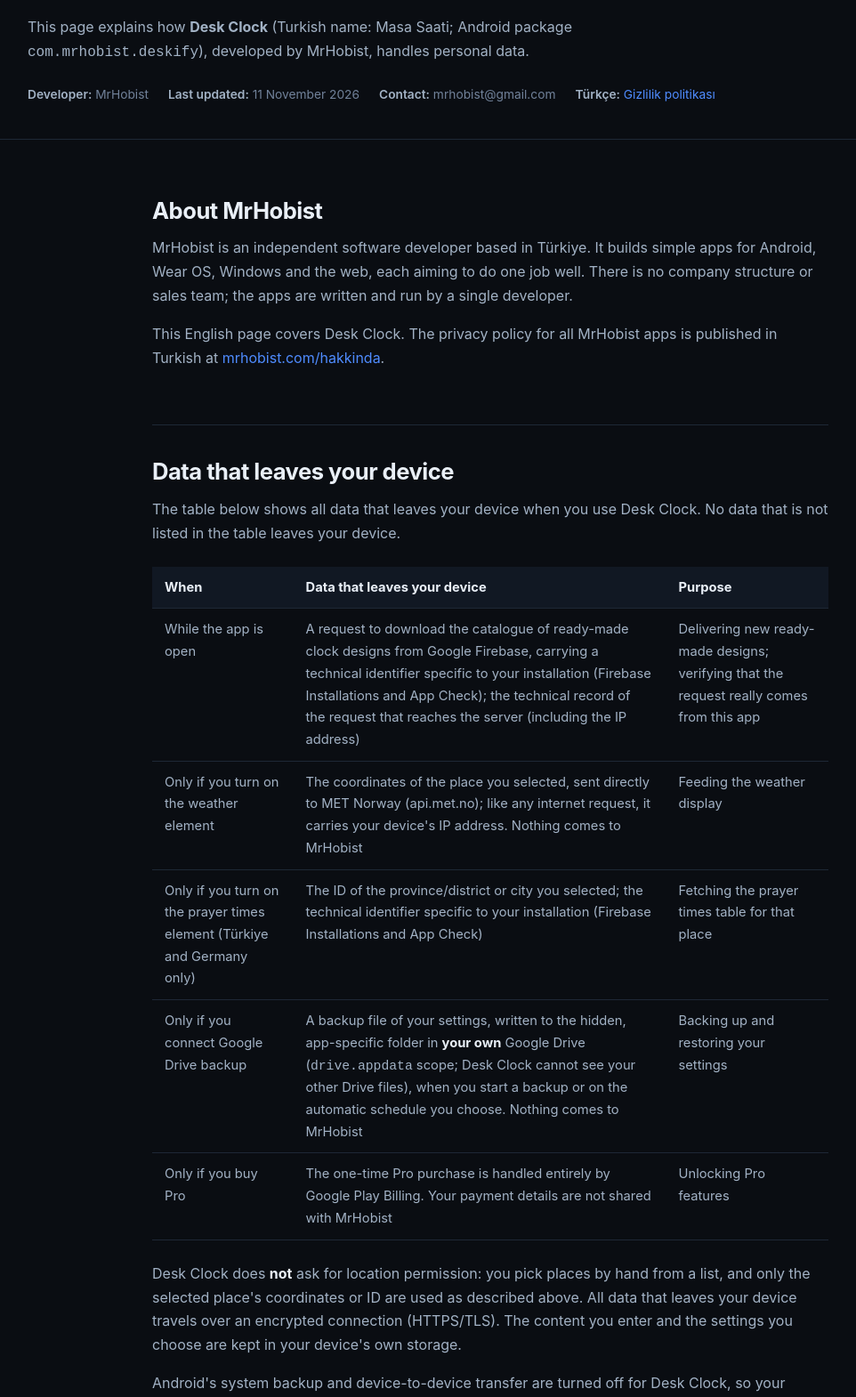
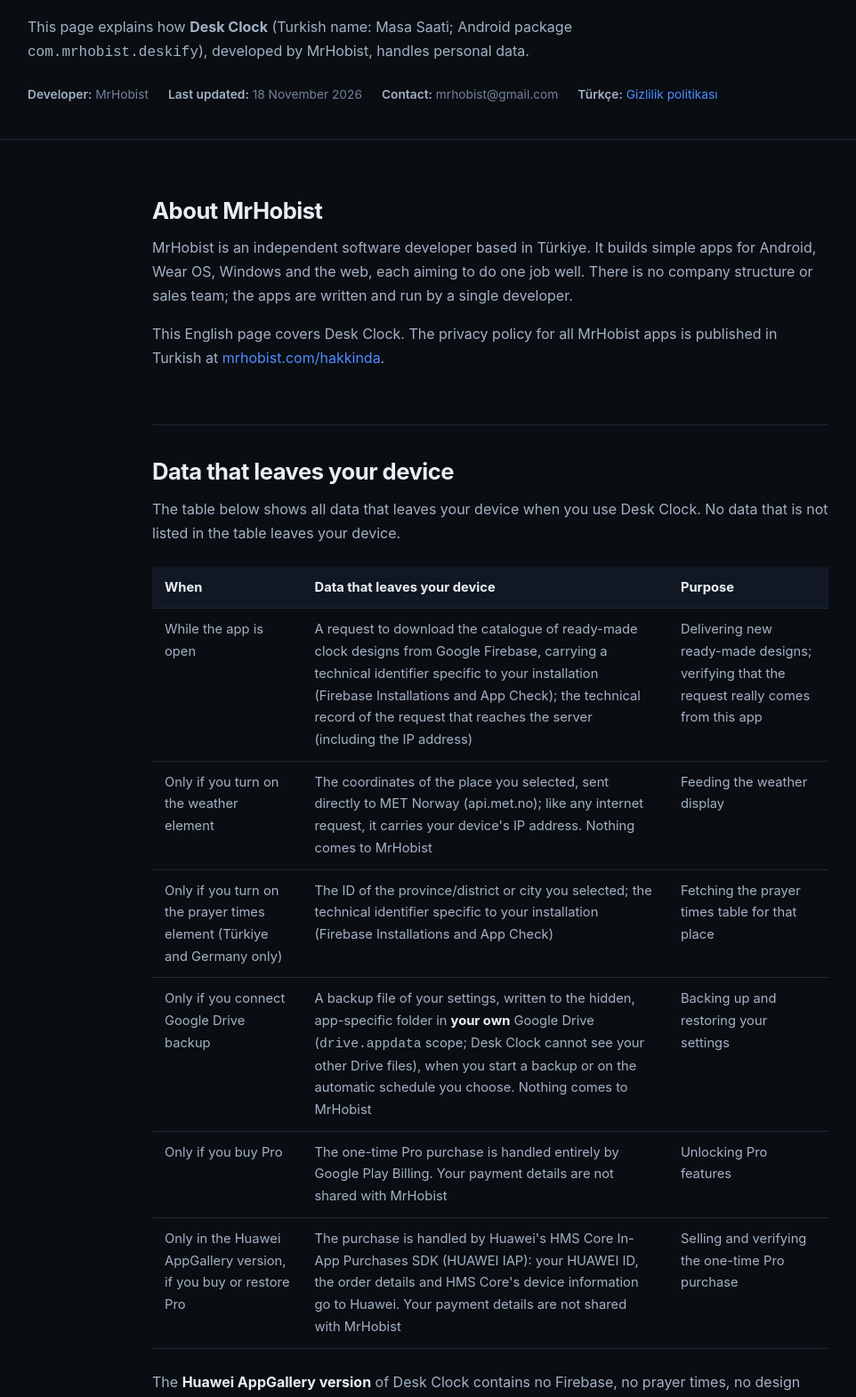
Before and after one commit to mrhobist/mrhobist-website, a plain HTML site: page en/privacy/index.html in a window 1280 px wide. Shown: the part 227-1797 px from the top of the page at 89% size, without its empty margins (89-1051 px from the left). Drawn offline with Linux system fonts and the light colour scheme.

Commit message:
privacy: Desk Clock Huawei AppGallery version and HUAWEI IAP
Co-Authored-By: Claude Opus 5.5 <noreply@anthropic.com>

```diff
--- a/en/privacy/index.html
+++ b/en/privacy/index.html
@@ -58,7 +58,7 @@
          <code>com.mrhobist.deskify</code>), developed by MrHobist, handles personal data.</p>
       <div class="doc-meta">
         <span><b>Developer:</b> MrHobist</span>
-        <span><b>Last updated:</b> 11 November 2026</span>
+        <span><b>Last updated:</b> 18 November 2026</span>
         <span><b>Contact:</b> mrhobist@gmail.com</span>
         <span lang="tr"><b>Türkçe:</b> <a href="/hakkinda/" hreflang="tr">Gizlilik politikası</a></span>
       </div>
@@ -130,9 +130,21 @@
                   payment details are not shared with MrHobist</td>
               <td>Unlocking Pro features</td>
             </tr>
+            <tr>
+              <td>Only in the Huawei AppGallery version, if you buy or restore Pro</td>
+              <td>The purchase is handled by Huawei's HMS Core In-App Purchases SDK (HUAWEI IAP):
+                  your HUAWEI ID, the order details and HMS Core's device information go to
+                  Huawei. Your payment details are not shared with MrHobist</td>
+              <td>Selling and verifying the one-time Pro purchase</td>
+            </tr>
           </tbody>
         </table>
       </div>
+
+      <p>The <strong>Huawei AppGallery version</strong> of Desk Clock contains no Firebase,
+         no prayer times, no design catalogue download and no Google Drive backup: the first,
+         third and fourth rows of the table do not apply there, and the list of places is built
+         into the app.</p>
 
       <p>Desk Clock does <strong>not</strong> ask for location permission: you pick places by
          hand from a list, and only the selected place's coordinates or ID are used as described
@@ -266,7 +278,8 @@
           </ul>
         </li>
         <li><strong>Recipients:</strong> Google (Firebase server, database, App Check and
-            Installations; Gmail) and MET Norway for weather. Google processes Firebase data on
+            Installations; Gmail), MET Norway for weather and, in the Huawei AppGallery
+            version, Huawei for the Pro purchase. Google processes Firebase data on
             our behalf under Google's data processing terms. Your data is not sold and is not
             shared with anyone for advertising.</li>
         <li><strong>Transfers outside the EU:</strong> Desk Clock's server and database are in
```
Also changed, not shown: hakkinda/index.html (+8 -3 lines).
